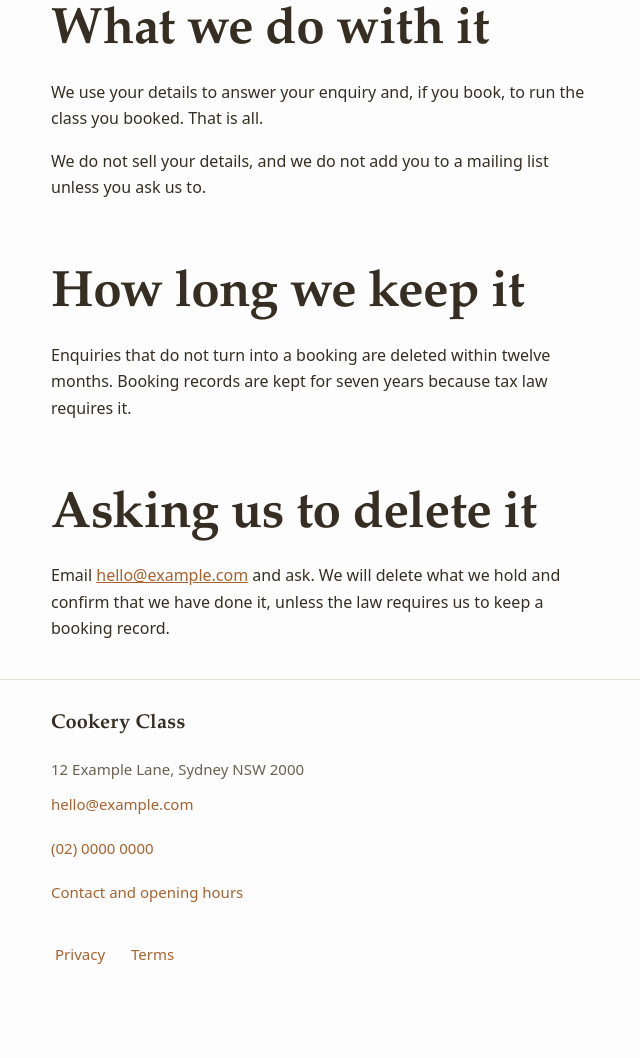
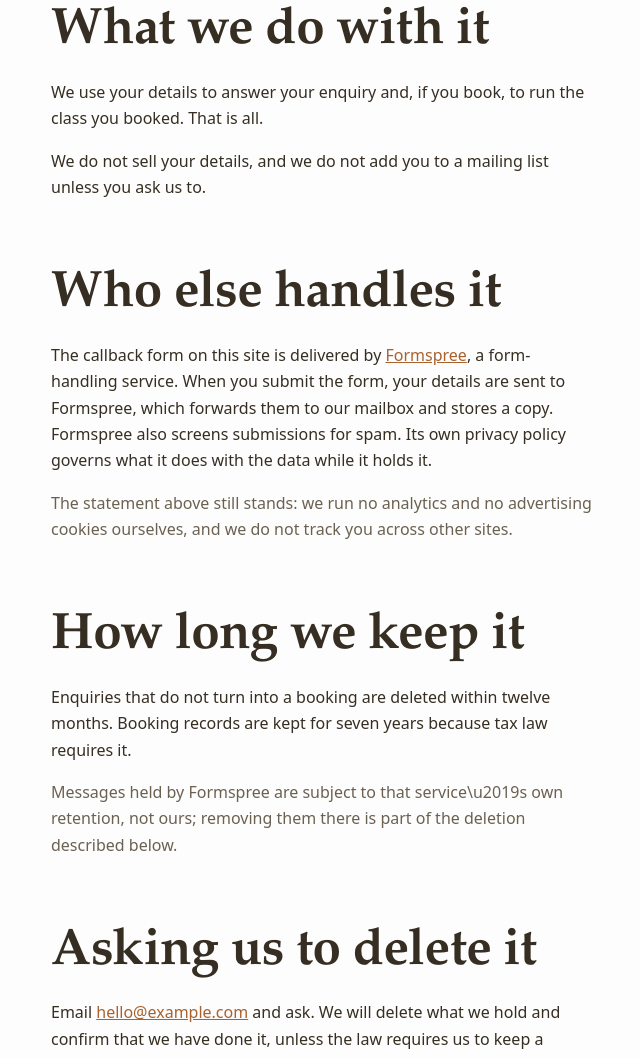
Before and after one commit to PugtoX/cookery-practice, a website: page privacy.html in a window 1280 px wide. Shown: the part 642-1700 px from the top of the page, without its empty margins (213-853 px from the left). Before the commit the page ends 1646 px from the top, so only its background shows below. Drawn offline with Linux system fonts and the light colour scheme.

Commit message:
docs: regenerate the privacy page, and record that the build does not run the generators
The previous commit edited tools/gen-content-pages.mjs but the page it generates was
never regenerated, so dist/privacy.html still carried the old text. npm run build only
copies files and writes the sitemap; it has never invoked the generators.

Regenerated both generators and confirmed determinism rather than assuming it: only
privacy.html changed, +9 lines, and the other seven generated pages came back
byte-identical. README now states the generator-then-build order and the check that
proves nothing else moved.

```diff
--- a/privacy.html
+++ b/privacy.html
@@ -82,10 +82,19 @@
         </div>
       </section>
 
+      <section aria-labelledby="processors">
+        <div class="wrap">
+          <h2 id="processors">Who else handles it</h2>
+          <p>The callback form on this site is delivered by <a href="https://formspree.io/" rel="noopener">Formspree</a>, a form-handling service. When you submit the form, your details are sent to Formspree, which forwards them to our mailbox and stores a copy. Formspree also screens submissions for spam. Its own privacy policy governs what it does with the data while it holds it.</p>
+          <p class="muted">The statement above still stands: we run no analytics and no advertising cookies ourselves, and we do not track you across other sites.</p>
+        </div>
+      </section>
+
       <section aria-labelledby="keep">
         <div class="wrap">
           <h2 id="keep">How long we keep it</h2>
           <p>Enquiries that do not turn into a booking are deleted within twelve months. Booking records are kept for seven years because tax law requires it.</p>
+          <p class="muted">Messages held by Formspree are subject to that service\u2019s own retention, not ours; removing them there is part of the deletion described below.</p>
         </div>
       </section>
 
```
Also changed, not shown: README.md.
